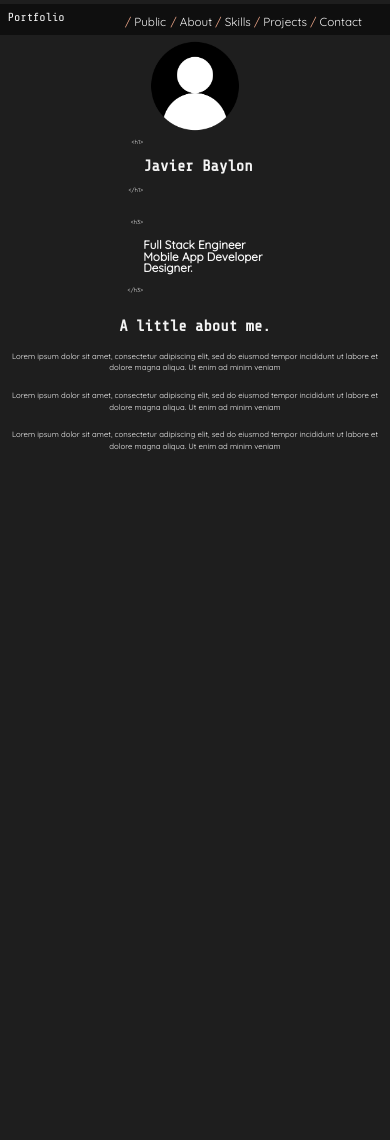
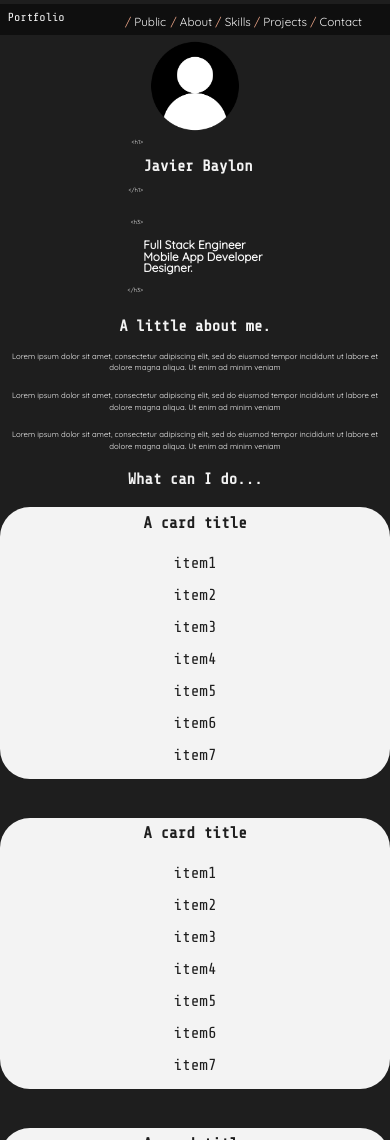
Before and after one commit to javieb5186/my-frontend-portfolio, a plain HTML site: page public/index.html in a window 390 px wide. Shown: the top 1140 px of the page. Before the commit the page ends 844 px from the top, so only its background shows below. Drawn offline with nearby package versions, Linux system fonts and the light colour scheme.

Commit message:
Skills template page added, nearly fully responsive

```diff
--- a/public/index.html
+++ b/public/index.html
@@ -100,6 +100,53 @@
           </section>
         </section>
       </section>
+      <section class="skills-page" id="skills">
+        <section class="container">
+          <div class="hide-when-mobile"></div>
+          <section class="container">
+            <h1>What can I do...</h1>
+            <div class="card1">
+              <h3>A card title</h3>
+              <br>
+              <ul>
+                <li>item1</li>
+                <li>item2</li>
+                <li>item3</li>
+                <li>item4</li>
+                <li>item5</li>
+                <li>item6</li>
+                <li>item7</li>
+              </ul>
+            </div>
+            <div class="card2">
+              <h3>A card title</h3>
+              <br>
+              <ul>
+                <li>item1</li>
+                <li>item2</li>
+                <li>item3</li>
+                <li>item4</li>
+                <li>item5</li>
+                <li>item6</li>
+                <li>item7</li>
+              </ul>
+            </div>
+            <div class="card3">
+              <h3>A card title</h3>
+              <br>
+              <ul>
+                <li>item1</li>
+                <li>item2</li>
+                <li>item3</li>
+                <li>item4</li>
+                <li>item5</li>
+                <li>item6</li>
+                <li>item7</li>
+              </ul>
+            </div>
+          </section>
+        </section>
+      </section>
     </section>
   </body>
 </html>
--- a/public/styles.css
+++ b/public/styles.css
@@ -129,7 +129,7 @@ h1 {
   grid-template-rows: auto;
 }
 
-.about-page section.container{
+.about-page section.container {
   grid-template-columns: 17vw auto;
   height: 50vw;
 }
@@ -139,6 +139,34 @@ h1 {
   align-self: center;
 }
 
+.skills-page section.container {
+  grid-template-columns: 17vw auto;
+  height: 40vw;
+}
+
+.skills-page section.container section.container {
+  grid-template-columns: auto auto auto;
+  grid-template-rows: 10vw auto auto;
+}
+
+.skills-page section.container section.container h1 {
+  grid-column: 1 / 4;
+  padding-left: 10vw;
+}
+
+.card1, .card2, .card3 {
+  background-color: var(--light-theme);
+  border-radius: 30px;
+  padding: 2vw;
+  margin: 2vw;
+  width: 75%;
+  color: var(--dark-theme);
+  font-family: var(--display-text);
+}
+
+.card1 ul, .card2 ul, .card3 ul {
+  line-height: 2;
+}
 
 
 @media screen and (max-width: 1024px) {
@@ -168,6 +196,19 @@ h1 {
     margin-top: 1vw;
   }
 
+  .skills-page section.container {
+    height: 80vw;
+  }
+
+  .card1 {
+    grid-column-start: 2;
+  }
+
+  .card3 {
+    grid-column-start: 2;
+    grid-row-start: 3;
+    grid-column: 2 / 5;
+  }
 }
 
 @media screen and (max-width: 768px) {
@@ -233,4 +274,42 @@ h1 {
     text-align: center;
     align-self: center;
   }
+
+  .skills-page section.container {
+    grid-template-columns: auto;
+    grid-template-rows: auto;
+    height: 120vw;
+    width: 100%;
+  }
+
+  .skills-page section.container section.container {
+    grid-template-columns: auto;
+    grid-template-rows: auto auto auto auto;
+  }
+
+  .card1, .card2, .card3 {
+    grid-column-start: 1;
+    width: 100%;
+    margin: 5vw 0;
+  }
+  .card1 {
+    grid-row-start: 2;
+  }
+
+  .card2 {
+    grid-row-start: 3;
+  }
+
+  .card3 {
+    grid-row-start: 4;
+  }
+
+  .skills-page section.container section.container > * {
+    text-align: center;
+    grid-column: 1 / 4;
+  }
+
+  .skills-page section.container section.container h1{
+    padding: 0;
+  }
 }
```
